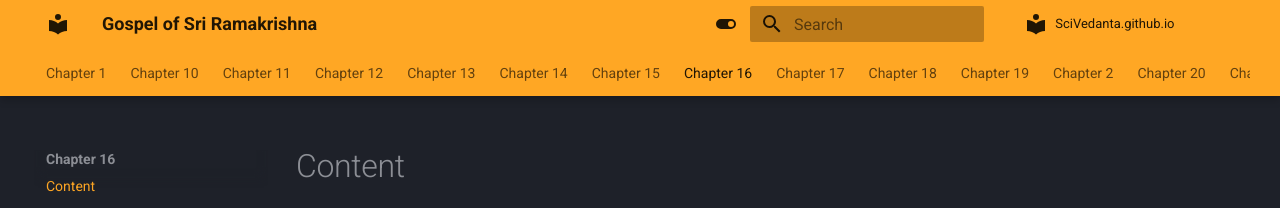
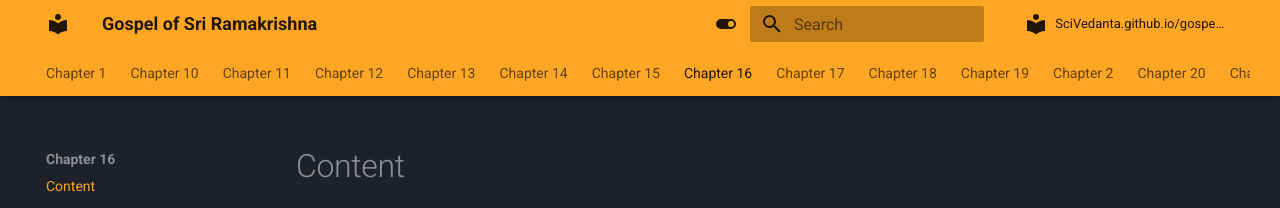
Before and after one commit to SciVedanta/gospel_ramakrishna, an MkDocs documentation site: the page built from docs/Chapter-16/content.md, in a window 1280 px wide. Shown: the top 208 px of the page. Built offline with MkDocs 1.6.1 and Material for MkDocs 9.7.7, drawn with Linux system fonts in a browser that asks for light colours; comment, search, counter and statistics services are not loaded.

Commit message:
Update mkdocs.yml

```diff
--- a/mkdocs.yml
+++ b/mkdocs.yml
@@ -29,7 +29,7 @@
 # +--------------------------------------------------------------------------------------------------------+
 site_name: Gospel of Sri Ramakrishna
 site_url: https://github.com/SciVedanta/gospel_ramakrishna/
-site_description: 'SciVedanta.github.io'
+site_description: 'SciVedanta.github.io/gospel_ramakrishna'
 site_author: 'Kamal Choudhary'
 #use_directory_urls: false
 #site_url: 'https://www.andre601.ch/mkdocs-template' # Uncomment to set a canonical URL
@@ -76,8 +76,8 @@
 # | - https://www.mkdocs.org/user-guide/configuration/#edit_uri                                            |
 # |                                                                                                        |
 # +--------------------------------------------------------------------------------------------------------+
-repo_name: SciVedanta.github.io
-repo_url: https://github.com/SciVedanta/SciVedanta.github.io
+repo_name: SciVedanta.github.io/gospel_ramakrishna
+repo_url: https://scivedanta.github.io/gospel_ramakrishna/
 #edit_uri: tree/master/docs # Uncomment to define a different URI/URL for the "edit" option
 
 # +--------------------------------------------------------------------------------------------------------+
```
